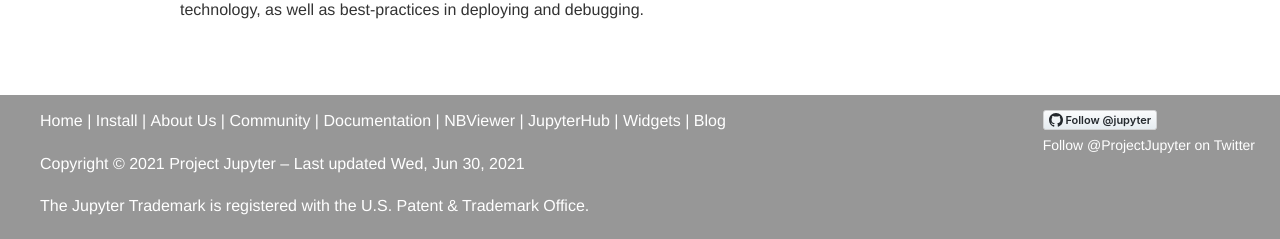
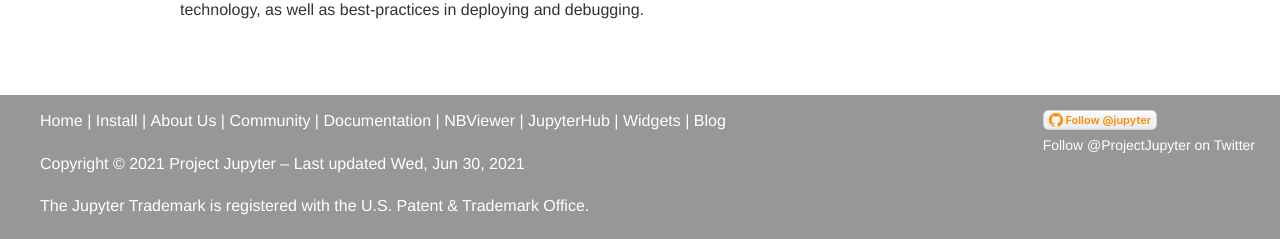
Before and after one commit to jupyter/jupyter.github.io, a Jekyll site: the page built from hub.md, in a window 1280 px wide and 1400 px high, scrolled down 302 px. Shown: the part 1158-1397 px from the top of the window. Built offline with Jekyll 4.4.1, drawn with Linux system fonts in a browser that asks for light colours.

Commit message:
Update github-buttons.css
changes color and radius so it look's more pleasing to the eye, Better then looking out of place.

```diff
--- a/css/github-buttons.css
+++ b/css/github-buttons.css
@@ -5,7 +5,7 @@
     padding: 0 5px;
     outline: 0;
     border: 1px solid #d1d2d3;
-    border-radius: 0.25em;
+    border-radius: 0.50em;
     box-sizing: content-box;
     background-color: #eff3f6;
     background-image: -webkit-linear-gradient(top, #fafbfc, #e4ebf0);
@@ -13,7 +13,7 @@
     background-image: linear-gradient(to bottom, #fafbfc, #e4ebf0);
     background-repeat: repeat-x;
     background-size: 110% 110%;
-    color: #24292e;
+    color: #FF8C00;
     vertical-align: middle;
     text-decoration: none;
     white-space: nowrap;
```
